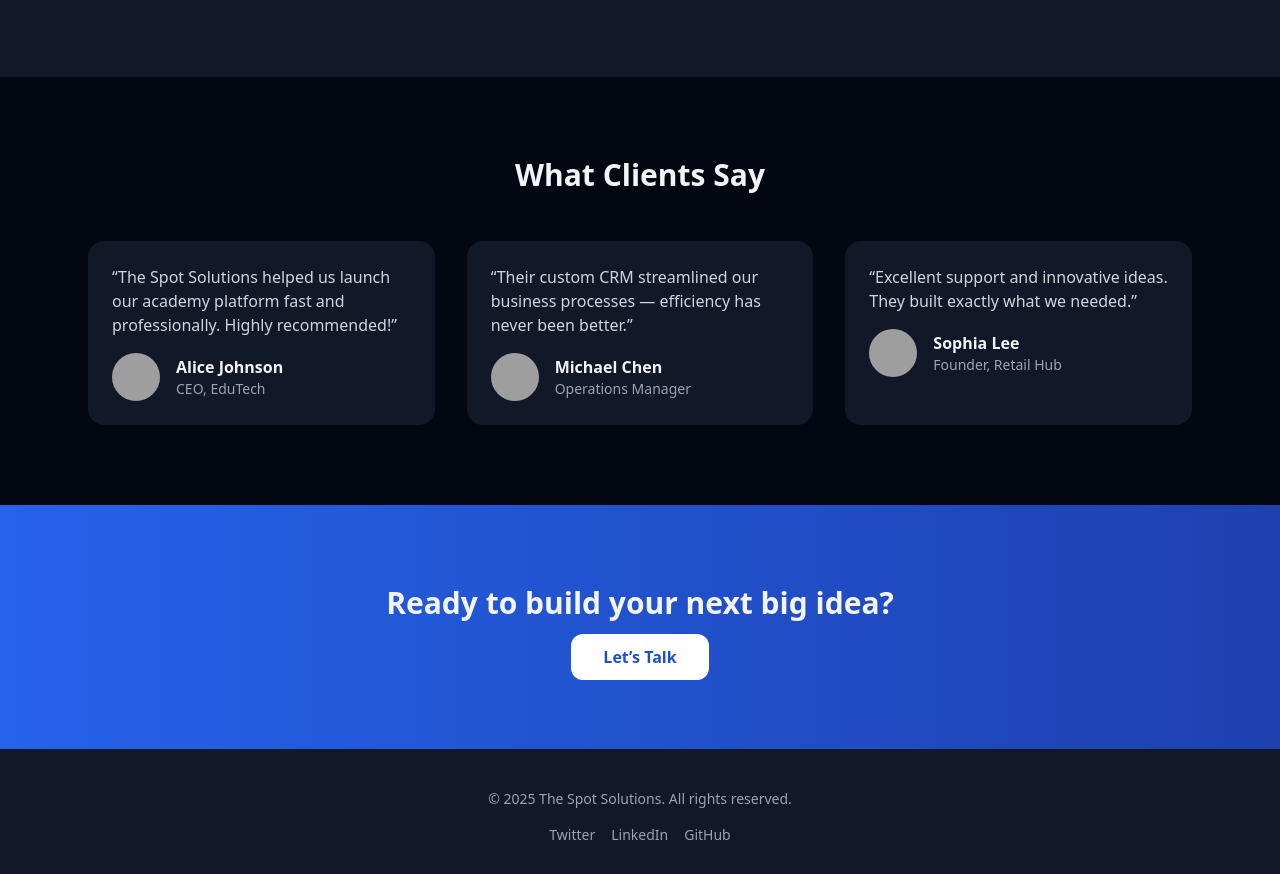
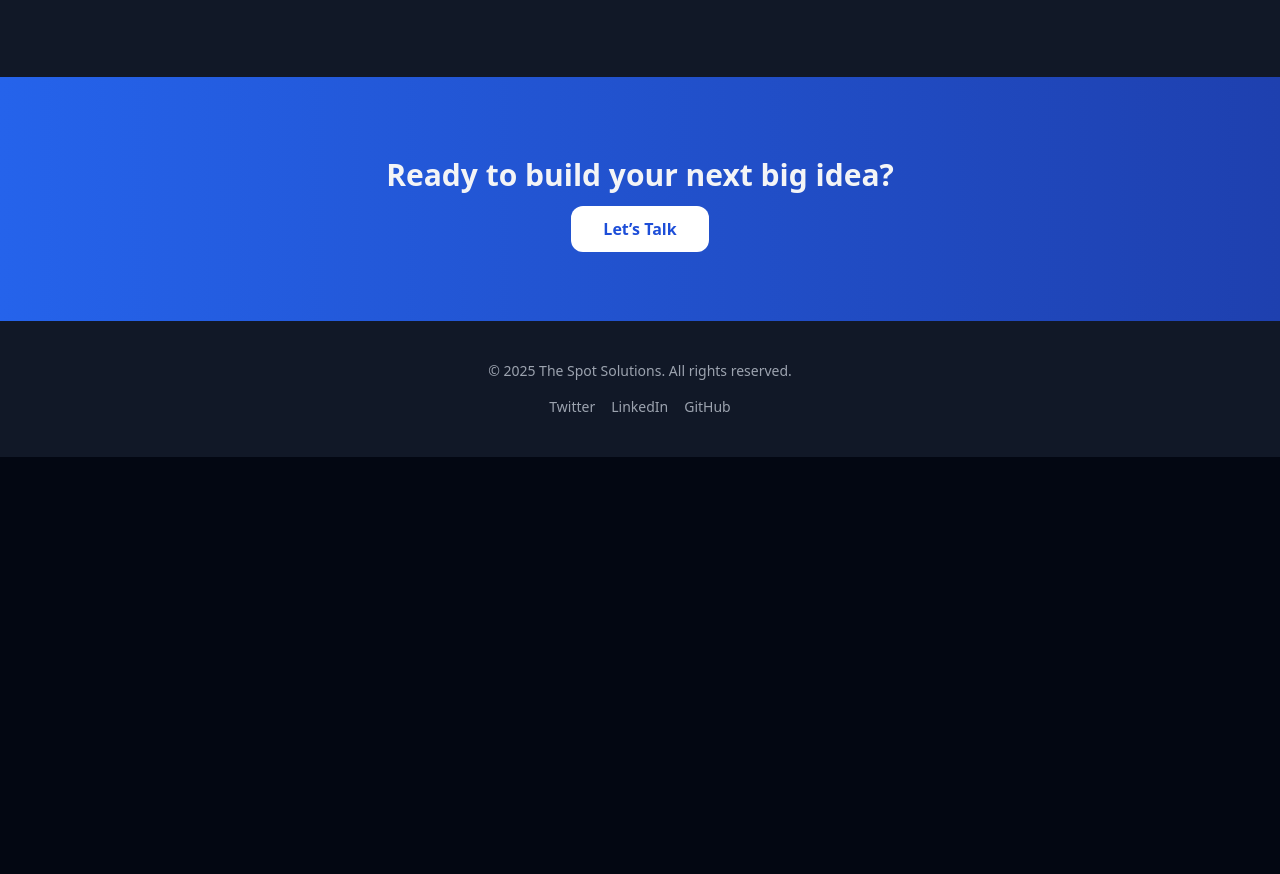
Before and after one commit to BradyTun/the-spot-landing, a plain HTML site: page index.html in a window 1280 px wide. Shown: the part 1299-2173 px from the top of the page. After the commit the page ends 1756 px from the top, so only its background shows below. Drawn offline with nearby package versions, Linux system fonts and the light colour scheme; grey boxes are pictures that could not be loaded.

Commit message:
Removed Testimonials

```diff
--- a/index.html
+++ b/index.html
@@ -132,7 +132,7 @@
     </section>
 
     <!-- Testimonials -->
-    <section id="testimonials" class="py-20 px-6 max-w-6xl mx-auto">
+    <!-- <section id="testimonials" class="py-20 px-6 max-w-6xl mx-auto">
       <h3 class="text-3xl font-bold text-center mb-12">What Clients Say</h3>
       <div class="grid md:grid-cols-3 gap-8">
         <div class="bg-gray-900 p-6 rounded-2xl">
@@ -187,7 +187,7 @@
           </div>
         </div>
       </div>
-    </section>
+    </section> -->
 
     <!-- CTA -->
     <section
```
